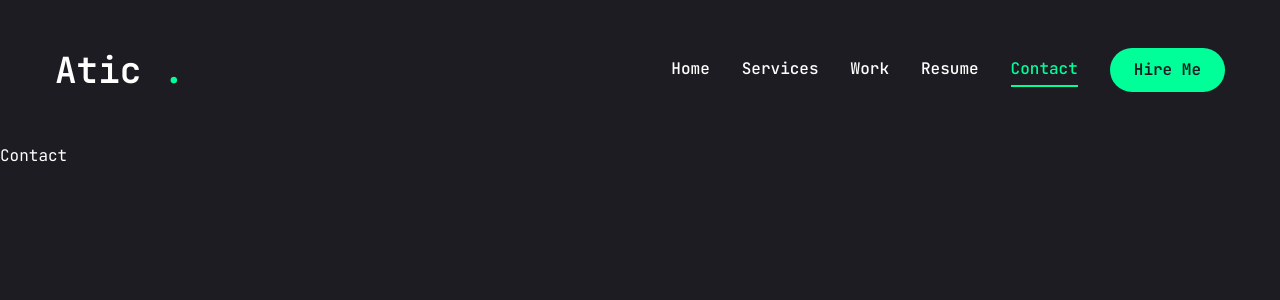
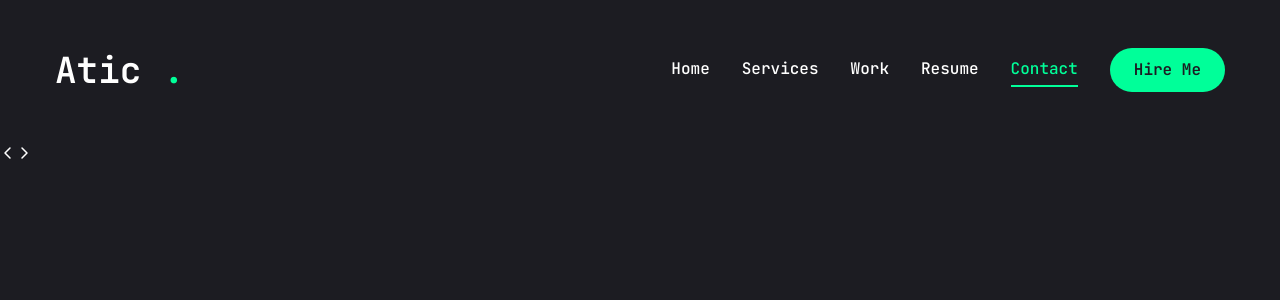
Before and after one commit to aticmahbub/atic-mahbub-portfolio, a Next.js app: page /contact in a window 1280 px wide. Shown: the top 300 px of the page. Built offline with nearby package versions, Linux system fonts and the light colour scheme.

Commit message:
slider buttons added

```diff
--- a/app/contact/page.jsx
+++ b/app/contact/page.jsx
@@ -1,9 +1,10 @@
+import WorkSliderBtns from '@/components/WorkSliderBtns';
 import React from 'react';
 
 const Contact = () => {
     return (
         <div>
-            Contact
+            <WorkSliderBtns></WorkSliderBtns>
         </div>
     );
 };
--- a/app/work/page.jsx
+++ b/app/work/page.jsx
@@ -7,6 +7,7 @@
 import { Tooltip, TooltipContent, TooltipProvider, TooltipTrigger } from '@radix-ui/react-tooltip';
 import Image from "next/image"
 import { useState } from 'react';
+import WorkSliderBtns from '@/components/WorkSliderBtns';
 const projects = [
     {
         num: '01',
@@ -50,7 +51,7 @@
     return (
         <motion.section
             initial={{ opacity: 0 }}
-            animate={{ opacity: 1 }}
+            animate={{ opacity: 1, transition: {delay:2.4, duration: 0.4, ease: 'easeIn'}}}
             className='min-h-[80vh] flex flex-col justify-center py-12 xl:px-0'>
             <div className='container mx-auto'>
                 <div className='flex flex-col xl:flex-row xl:gap-[30px]'>
@@ -121,7 +122,7 @@
                                 className='w-full'>
                                     <div className='h-[460px] relative group flex justify-center items-center bg-pink-50/20'>
                                     {/* overlay */}
-                                    <div></div>
+                                    <div className='absolute top-0 bottom-0 w-full h-full bg-black/10 z-10'></div>
                                     {/* image */}
                                     <div className='relative w-full h-full'>
                                         <Image src={project.image} fill className='object-cover' alt=''/>
@@ -132,6 +133,10 @@
                                     </div>
                                 </SwiperSlide>
                             })}
+                            {/* slider buttons */}
+                            <WorkSliderBtns
+                            containerStyles="flex gap-2 absolute right-0 bottom-[calc(50%_-_22px)] xl:bottom-0 z-20 w-full justify-between xl:w-max xl:justify-none"
+                            btnStyles="bg-accent hover:bg-accent-hover text-primary text-[22px] w-[44px] h-[44px] flex justify-center items-center transition-all" />
                         </Swiper>
                     </div>
                 </div>
--- /dev/null
+++ b/components/WorkSliderBtns.jsx
@@ -0,0 +1,19 @@
+"use client"
+
+import { useSwiper } from "swiper/react";
+import { PiCaretLeftBold, PiCaretRightBold } from "react-icons/pi"
+const WorkSliderBtns = ({ containerStyles, btnStyles, iconStyles }) => {
+    const swiper = useSwiper()
+    return (
+        <div className={containerStyles}>
+            <button className={btnStyles} onClick={() => swiper.slidePrev()}>
+                <PiCaretLeftBold className={iconStyles} />
+            </button>
+            <button className={btnStyles} onClick={() => swiper.slideNext()}>
+                <PiCaretRightBold className={iconStyles} />
+            </button>
+        </div>
+    );
+};
+
+export default WorkSliderBtns;
```
